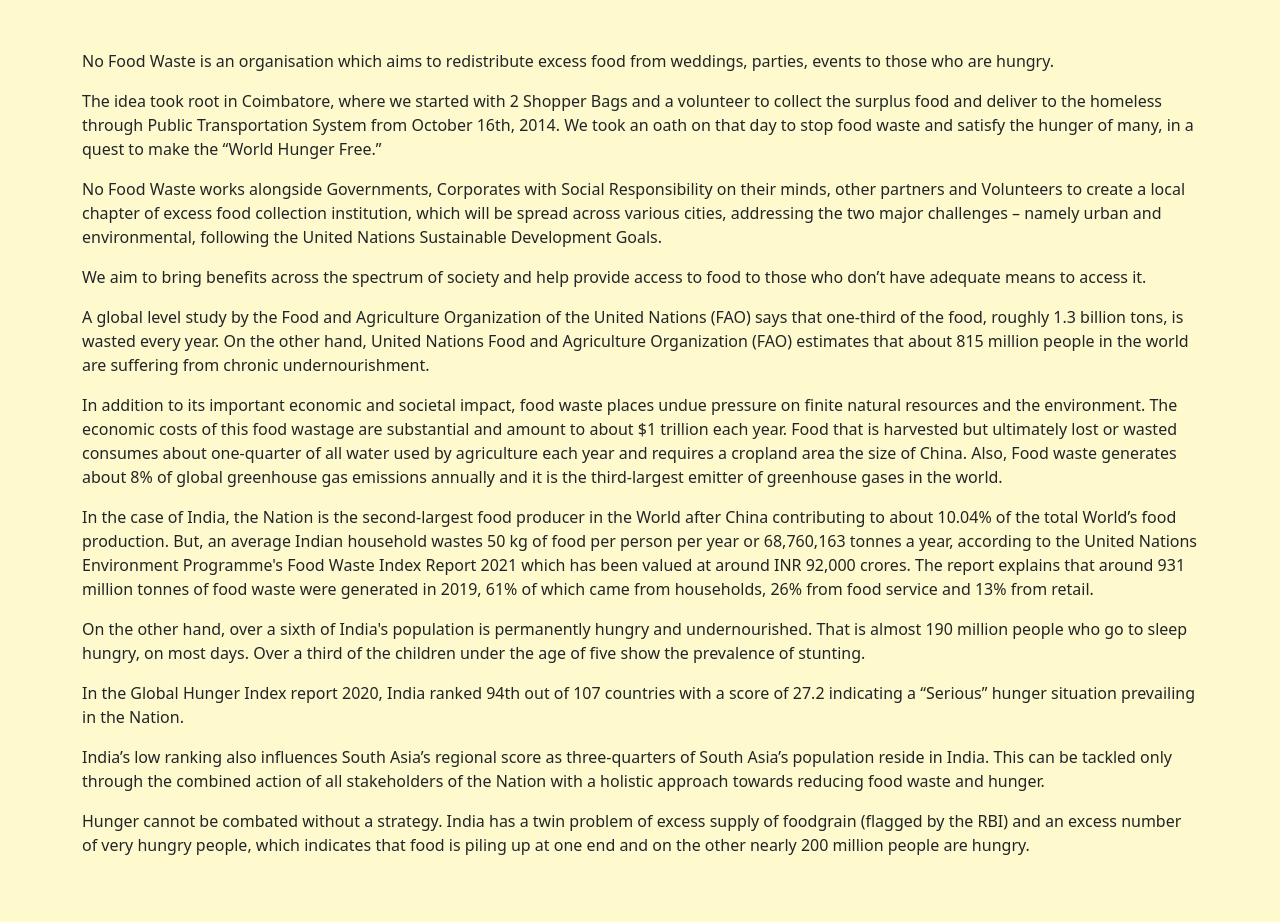
After one commit to am-Anmol/Feed-It-Back, a Flask app: page /aboutus in a window 1280 px wide. The commit adds this page. Shown: the part 757-1679 px from the top of the page. Run offline with Flask 2, Linux system fonts and the light colour scheme.

Commit message:
Added about us

```diff
--- a/app.py
+++ b/app.py
@@ -6,5 +6,8 @@ app=Flask(__name__,static_url_path='/static')
 def Index():
     return render_template('index.html')
 
+@app.route("/aboutus")
+def about():
+    return render_template('aboutus.html')
 
 app.run(debug=True)
--- /dev/null
+++ b/templates/aboutus.html
@@ -0,0 +1,76 @@
+{% extends 'common.html' %}
+
+{% block content %}
+<div class="container">
+    <div class="row pt-100 pb-50">
+        <div class="col-md-12 col-12">
+            <h2 class="bolder-txt-2 text-center">About Us</h2>
+            <h5 class="mt-100 mb-50">
+                <img src="https://img.icons8.com/fluent-systems-filled/48/000000/quote-left.png">Hunger is not a
+                problem. It is an obscenity. How wonderful it is that nobody need wait a single moment before
+                starting to improve the world. – Anne Frank
+                <img src="https://img.icons8.com/fluent-systems-filled/48/000000/quote-right.png">
+            </h5>
+        </div>
+        <div class="col-md-12 col-12 mt-5 mb-5 text-justify">
+
+            <p>
+                No Food Waste is an organisation which aims to redistribute excess food from weddings, parties,
+                events to those who are hungry.
+            </p>
+            <p>
+                The idea took root in Coimbatore, where we started with 2 Shopper Bags and a volunteer to collect
+                the surplus food and deliver to the homeless through Public Transportation System from October 16th,
+                2014. We took an oath on that day to stop food waste and satisfy the hunger of many, in a quest to
+                make the “World Hunger Free.”
+            </p>
+            <p>
+                No Food Waste works alongside Governments, Corporates with Social Responsibility on their minds,
+                other partners and Volunteers to create a local chapter of excess food collection institution, which
+                will be spread across various cities, addressing the two major challenges – namely urban and
+                environmental, following the United Nations Sustainable Development Goals.
+            </p>
+            <p>
+                We aim to bring benefits across the spectrum of society and help provide access to food to those who
+                don’t have adequate means to access it.
+            </p>
+            <p>
+                A global level study by the Food and Agriculture Organization of the United Nations (FAO) says that one-third of the food, roughly 1.3 billion tons, is wasted every year. On the other hand, United Nations Food and Agriculture Organization (FAO) estimates that about 815 million people in the world are suffering from chronic undernourishment.
+            </p>
+            <p>
+                In addition to its important economic and societal impact, food waste places undue pressure on finite natural resources and the environment. The economic costs of this food wastage are substantial and amount to about $1 trillion each year. Food that is harvested but ultimately lost or wasted consumes about one-quarter of all water used by agriculture each year and requires a cropland area the size of China. Also, Food waste generates about 8% of global greenhouse gas emissions annually and it is the third-largest emitter of greenhouse gases in the world.
+            </p>
+            <p>
+                In the case of India, the Nation is the second-largest food producer in the World after China contributing to about 10.04% of the total World’s food production. But, an average Indian household wastes 50 kg of food per person per year or 68,760,163 tonnes a year, according to the United Nations Environment Programme's Food Waste Index Report 2021 which has been valued at around INR 92,000 crores. The report explains that around 931 million tonnes of food waste were generated in 2019, 61% of which came from households, 26% from food service and 13% from retail.
+            </p>
+            <p >
+                On the other hand, over a sixth of India's population is permanently hungry and undernourished. That is almost 190 million people who go to sleep hungry, on most days. Over a third of the children under the age of five show the prevalence of stunting.
+            </p>
+            <p>
+                In the Global Hunger Index report 2020, India ranked 94th out of 107 countries with a score of 27.2 indicating a “Serious” hunger situation prevailing in the Nation.
+            </p>
+            <p>
+                India’s low ranking also influences South Asia’s regional score as three-quarters of South Asia’s population reside in India. This can be tackled only through the combined action of all stakeholders of the Nation with a holistic approach towards reducing food waste and hunger.
+            </p>
+            <p>
+                Hunger cannot be combated without a strategy. India has a twin problem of excess supply of foodgrain (flagged by the RBI) and an excess number of very hungry people, which indicates that food is piling up at one end and on the other nearly 200 million people are hungry.
+            </p>
+
+        </div>
+        <div class="col-md-12">
+            <div class="row">
+                <div class="col-md-10 col-12 mt-3">
+                    <h4 class="">
+                No Food Waste is working in alignment with United Nations Sustainable Development Goals (Goal 2 and Goal 12) for making the World Hunger Free and Zero Food Waste
+                </h4>
+                </div>
+                <div class="col-md-2 mt-3 col-12 text-center">
+                <img src="https://nofoodwaste.org/images/partners/unsdg.png" class="w-75" alt="UNSDGS-LOGO">
+                </div>
+            </div>
+        </div>
+    </div>
+</div>
+
+
+{% endblock %}
--- a/templates/common.html
+++ b/templates/common.html
@@ -18,14 +18,14 @@
 <body>
   <nav class="navbar navbar-expand-lg navbar-dark bg-dark">
     <div class="container-fluid">
-      <a class="navbar-brand">Feed It Back</a>
+      <a class="navbar-brand" href="/">Feed It Back</a>
       <button class="navbar-toggler" type="button" data-bs-toggle="collapse" data-bs-target="#navbarSupportedContent" aria-controls="navbarSupportedContent" aria-expanded="false" aria-label="Toggle navigation">
         <span class="navbar-toggler-icon"></span>
       </button>
       <div class="collapse navbar-collapse" id="navbarSupportedContent">
         <ul class="navbar-nav me-auto mb-2 mb-lg-0">
             <li class="nav-item">
-              <a class="nav-link" aria-current="page" href="/">About us</a>
+              <a class="nav-link" aria-current="page" href="/aboutus">About us</a>
             </li>
             <li class="nav-item dropdown">
                 <a class="nav-link dropdown-toggle" href="#" role="button" data-bs-toggle="dropdown" aria-expanded="false">
```
